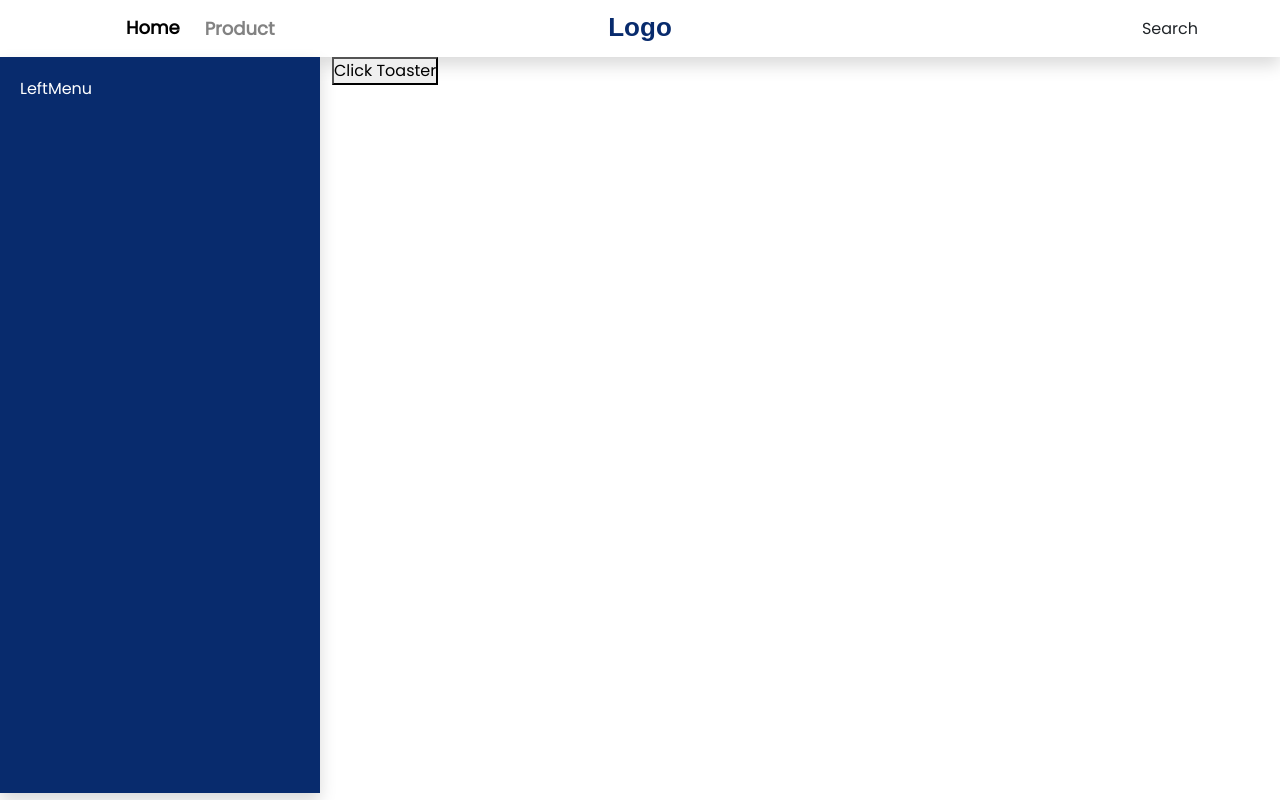
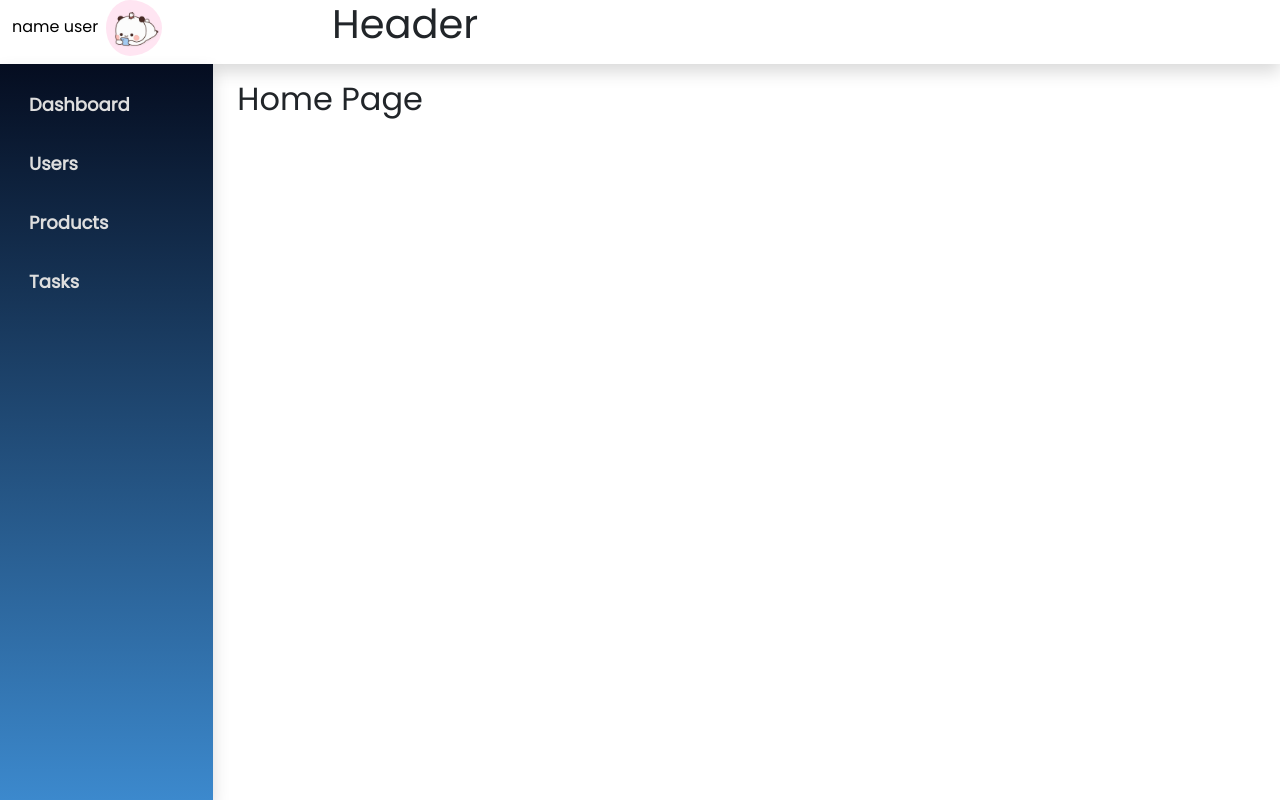
Before and after one commit to iswarning/mock-project, a React (Vite) app: page / in a window 1280 px wide. Built offline with nearby package versions, Linux system fonts and the light colour scheme; sample sign-in values are in the browser's storage.

Commit message:
update source code

```diff
--- a/src/App.jsx
+++ b/src/App.jsx
@@ -16,6 +16,7 @@ function App() {
       <TopMenu />
       <div className="row m-0 p-0">
         <LeftMenu />
+        <div className="col-10 mt-3 ps-4">
           <Routes>
             <Route path={ROUTES.login} element={<WrapperLogin />} />
             <Route element={<ProtectedRoute />}>
@@ -27,6 +28,7 @@ function App() {
             </Route>
           </Routes>
         </div>
+      </div>
     </BrowserRouter>
   );
 }
--- a/src/components/LeftMenu.jsx
+++ b/src/components/LeftMenu.jsx
@@ -1,9 +1,54 @@
 import React from "react";
+import { NavLink } from "react-router-dom";
+import { ROUTES } from "../common/constants";
 
 function LeftMenu(props) {
   return (
-    <div className="col-3 px-0 shadow">
-      <div id="leftMenu">LeftMenu</div>
+    <div className="col-2  px-0 shadow">
+      <div id="leftMenu">
+        <ul className=" m-0 p-0">
+          <li>
+            <NavLink
+              to={ROUTES.dashboard}
+              className={({ isActive }) =>
+                isActive ? "btn text-menu active" : "btn text-menu"
+              }
+            >
+              Dashboard
+            </NavLink>
+          </li>
+          <li>
+            <NavLink
+              to={ROUTES.users}
+              className={({ isActive }) =>
+                isActive ? "btn text-menu active" : "btn text-menu"
+              }
+            >
+              Users
+            </NavLink>
+          </li>
+          <li>
+            <NavLink
+              to={ROUTES.products}
+              className={({ isActive }) =>
+                isActive ? "btn text-menu active" : "btn text-menu"
+              }
+            >
+              Products
+            </NavLink>
+          </li>
+          <li>
+            <NavLink
+              to={ROUTES.tasks}
+              className={({ isActive }) =>
+                isActive ? "btn text-menu active" : "btn text-menu"
+              }
+            >
+              Tasks
+            </NavLink>
+          </li>
+        </ul>
+      </div>
     </div>
   );
 }
--- a/src/components/TopMenu.jsx
+++ b/src/components/TopMenu.jsx
@@ -1,50 +1,56 @@
 import React, { useState } from "react";
+import imageAVT from "../assets/avatarUser.png";
+import { useDispatch, useSelector } from "react-redux";
+import { logout } from "../store/actions/userAction";
 import { useNavigate } from "react-router-dom";
+import { ROUTES } from "../common/constants";
 
 function TopMenu(props) {
+  const dispatch = useDispatch();
   const navigate = useNavigate();
-  const [activeMenu, setActiveMenu] = useState("home");
+  const [isOpen, setIsOpen] = useState(false);
 
-  const handleHome = () => {
-    setActiveMenu("home");
-    navigate("/");
+  const toggleDropdown = () => {
+    setIsOpen(!isOpen);
+  };
+
+  const handleLogout = () => {
+    dispatch(logout());
+    navigate(ROUTES.login);
+    setIsOpen(false);
   };
 
   return (
-    <div className="bg-white container-fluid shadow py-2   ">
-      <div className="container">
+    <div className="bg-white container-fluid shadow " id="topMenu">
       <div className="row">
-          <div className="col-5 text-align-items-center ">
-            <ul className="d-flex m-0 ">
-              <li>
+        <div className="col-3  ">
+          <div className="dropdownTopMenu">
             <button
-                  className={` btn text-menu ${
-                    activeMenu === "home" ? "active" : ""
-                  }`}
-                  onClick={() => handleHome()}
+              type="button"
+              className="dropdownTopMenu-toggle"
+              onClick={toggleDropdown}
             >
-                  Home
-                  <span></span>
+              <span className="smallScreenSpan">name user</span>
+              <img src={imageAVT} alt="" />
             </button>
-              </li>
-              <li>
+            {isOpen && (
+              <ul className="dropdownTopMenu-menu">
+                <li>list info</li>
+                <li className="logout ">
                   <button
-                  className={` btn text-menu ${
-                    activeMenu === "product" ? "active" : ""
-                  }`}
+                    type="button"
+                    className="btn "
+                    onClick={() => handleLogout()}
                   >
-                  Product
-                  <span></span>
+                    Logout
                   </button>
                 </li>
               </ul>
+            )}
           </div>
-          <div className="col-2 text-center ">
-            <span className="logo ">Logo</span>
         </div>
-          <div className="col-5 text-align-items-center  ">
-            <div className="text-end w-100">Search</div>
-          </div>
+        <div className="col-9 text-align-items-center ">
+          <h1>Header</h1>
         </div>
       </div>
     </div>
--- a/src/index.scss
+++ b/src/index.scss
@@ -21,51 +21,89 @@ ul, li {
   list-style: none;
 }
 
-
-.text-menu {
-  font-size: 18px;
-  font-weight: 600;
-  display: flex;
-  align-items: center;
-  color: #828282;
-  &:hover{
-      color: #000;
-  }
-  &.active {
-      color: #000;
-      border: none;
-      position: relative;
-
-      span {
-          position: absolute;
-          width: 8px;
-          height: 8px;
-          border-radius: 50%;
-          top: 0px;
-          left: 45%;
-      }
-  }
-}
-
-.logo {
-  font-size: 26px;
-  color: var(--blue);
-  font-family: "Ubuntu", sans-serif;
-  font-weight: 700;
-  font-style: normal;
-  height:  50px;
-}
-
 .text-align-items-center {
   display: flex;
   align-items: center;
 }
 
+.text-menu {
+  font-size: 18px;
+  font-weight: 600;
+  margin-bottom: 20px;
+  display: flex;
+  align-items: center;
+  color: #dedede;
+  border: none;
+
+  &:hover{
+      color: var(--lightBlue);
+  }
+}
+
+.active {
+  font-weight: bold;
+  color: var(--lightBlue);
+}
+
 #leftMenu {
   height: 92vh;
-  // background: linear-gradient(to bottom, $darkBlue, $lightBlue);
-  background-color: var(--blue);
+  background: linear-gradient(to bottom, var(--darkBlue), var(--lightBlue));
+  color: #fff;
+  padding: 10% 8%;
+}
 
-  color: #fff;
-  padding: 20px;
+#topMenu{
+  height: 8vh;
 }
+
+/* Dropdown container */
+.dropdownTopMenu {
+  position: relative;
+  display: inline-block;
+}
+
+/* Dropdown button */
+.dropdownTopMenu-toggle {
+  border: none;
+  cursor: pointer;
+  font-size: 16px;
+  background-color: white;
+
+  img {
+    height: 7vh;
+    border-radius: 50%;
+    padding-left: 8px;
+  }
+}
+
+/* dropdownTopMenu menu */
+.dropdownTopMenu-menu {
+  display: block;
+  position: absolute;
+  background-color: white;
+  min-width: 160px;
+  box-shadow: 0 8px 16px rgba(0, 0, 0, 0.2);
+  z-index: 1;
+  list-style-type: none;
+  padding: 0;
+  margin: 0;
+  border-radius: 4px;
+
+  li {
+    padding: 12px 16px;
+  }
+  .logout {
+    padding: 0;
+    cursor: pointer;
+
+    &:hover {
+      background-color: #9dcbf3;
+
+    }
+  }
+}
+@media (max-width: 600px) {
+  .smallScreenSpan {
+    display: none;
+   }
+}
--- a/src/pages/dashboard/Dashboard.jsx
+++ b/src/pages/dashboard/Dashboard.jsx
@@ -2,7 +2,7 @@ import React from "react";
 
 function Dashboard(props) {
   return (
-    <div className="col-9">
+    <div>
       <h2>Dashboard Page</h2>
     </div>
   );
--- a/src/pages/home/Home.jsx
+++ b/src/pages/home/Home.jsx
@@ -1,32 +1,9 @@
 import React from "react";
-import { ToastCommon } from "../../components/ToastCommon.jsx";
-import { TOAST } from "../../store/constants.js";
-import { Toaster } from "react-hot-toast";
-import { useSelector } from "react-redux";
 
 const Home = () => {
-  const { userInfo } = useSelector((state) => state.loginStore);
-
-  console.log(userInfo);
-
-  const handleToaster = () => {
-    ToastCommon(TOAST.SUCCESS, "Added Successfully!!");
-  };
-
   return (
-    <div className="col-9">
-      <Toaster
-        toastOptions={{
-          duration: 2000,
-          icon: <span className="toast-icon">👏</span>,
-          position: "bottom-start",
-          style: {
-            background: "linear-gradient(to bottom, #16eca5, #10B981)",
-            color: "#fff",
-          },
-        }}
-      />
-      <button onClick={() => handleToaster()}>Click Toaster</button>
+    <div>
+      <h2>Home Page</h2>
     </div>
   );
 };
--- a/src/pages/login/Login.jsx
+++ b/src/pages/login/Login.jsx
@@ -6,15 +6,13 @@ import { LOGIN_STATUS, TOAST } from "../../store/constants";
 import { useNavigate } from "react-router-dom";
 
 const Login = () => {
-  const [email, setEmail] = useState("");
-  const [password, setPassword] = useState("");
-
-  const dispatch = useDispatch();
   const { loginErrorMessage, loginStatus } = useSelector(
     (state) => state.loginStore
   );
-
+  const dispatch = useDispatch();
   const navigate = useNavigate();
+  const [email, setEmail] = useState("");
+  const [password, setPassword] = useState("");
 
   const handleLogin = () => {
     dispatch(
--- a/src/pages/login/style.scss
+++ b/src/pages/login/style.scss
@@ -12,6 +12,7 @@
 	min-height: 100vh;
 	font-family:  sans-serif;
 	background: linear-gradient(to bottom, var(--darkBlue), var(--lightBlue), var(--darkBlue));
+	z-index: 1000;
 }
 .mainLogin{
 	width: 400px;
--- a/src/pages/products/Products.jsx
+++ b/src/pages/products/Products.jsx
@@ -2,8 +2,8 @@ import React from "react";
 
 function Products(props) {
   return (
-    <div className="col-9">
-      <h2>ProductPage</h2>
+    <div>
+      <h2>Product Page</h2>
     </div>
   );
 }
--- a/src/pages/tasks/Tasks.jsx
+++ b/src/pages/tasks/Tasks.jsx
@@ -2,7 +2,7 @@ import React from "react";
 
 function Tasks(props) {
   return (
-    <div className="col-9">
+    <div>
       <h2>Tasks Page</h2>
     </div>
   );
--- a/src/pages/users/Users.jsx
+++ b/src/pages/users/Users.jsx
@@ -2,7 +2,7 @@ import React from "react";
 
 function Users(props) {
   return (
-    <div className="col-9">
+    <div>
       <h2>Users Page</h2>
     </div>
   );
```
Also changed, not shown: src/assets/avatarUser.png (added). Lines whose indentation alone changed are shown as unchanged.
